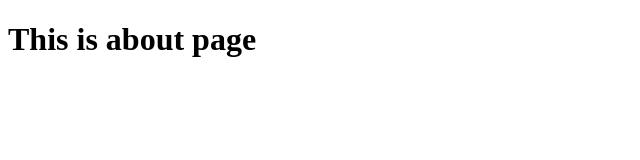
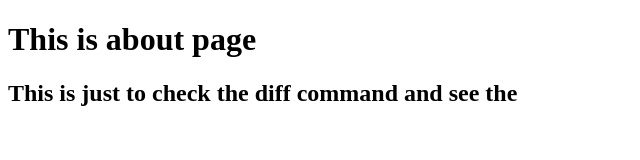
Before and after one commit to Alokjha183/Git-Tutorial, a plain HTML site: page about.html in a window 1280 px wide. Shown: the whole page, without its empty margins (0-640 px from the left). Drawn offline with Linux system fonts and the light colour scheme.

Commit message:
to check the diff command

```diff
--- a/about.html
+++ b/about.html
@@ -8,5 +8,6 @@
 </head>
 <body>
     <h1>This is about page</h1>
+    <h2>This is just to check the diff command and see the </h2>
 </body>
 </html>
```
